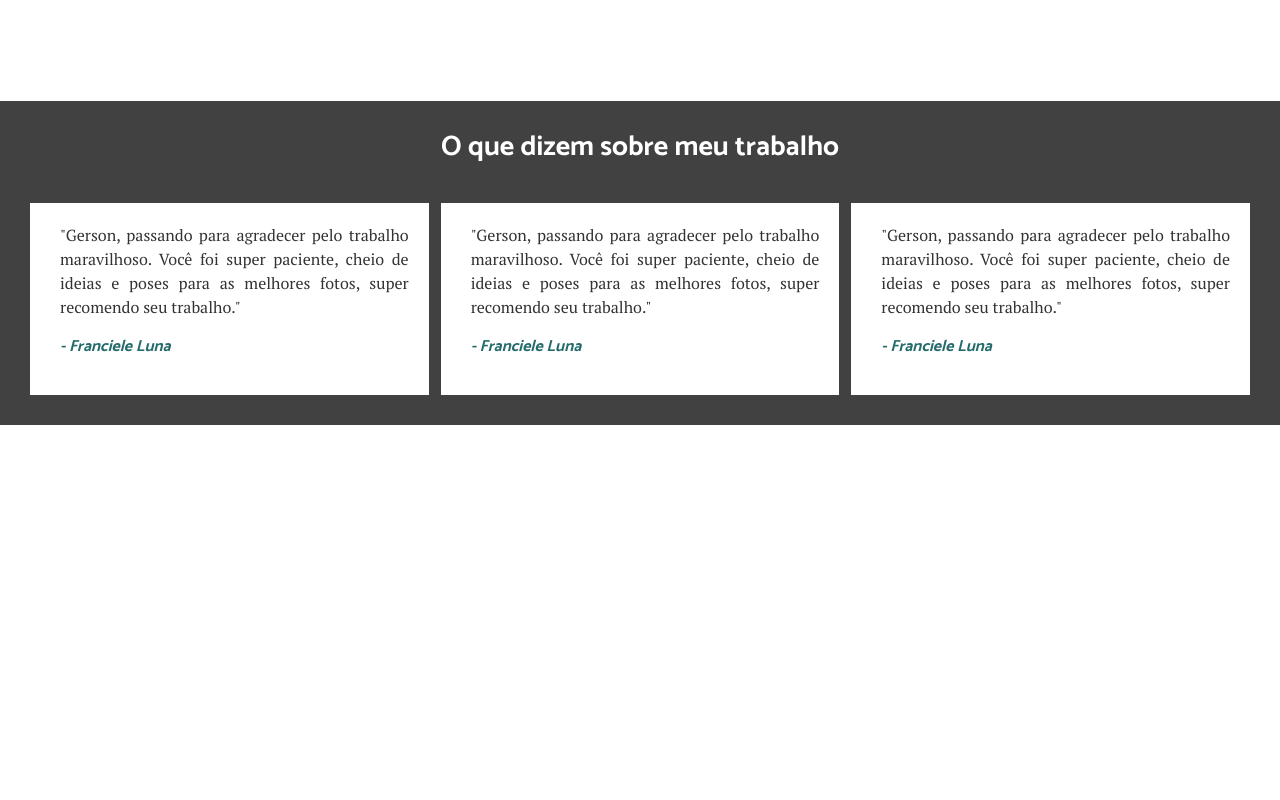
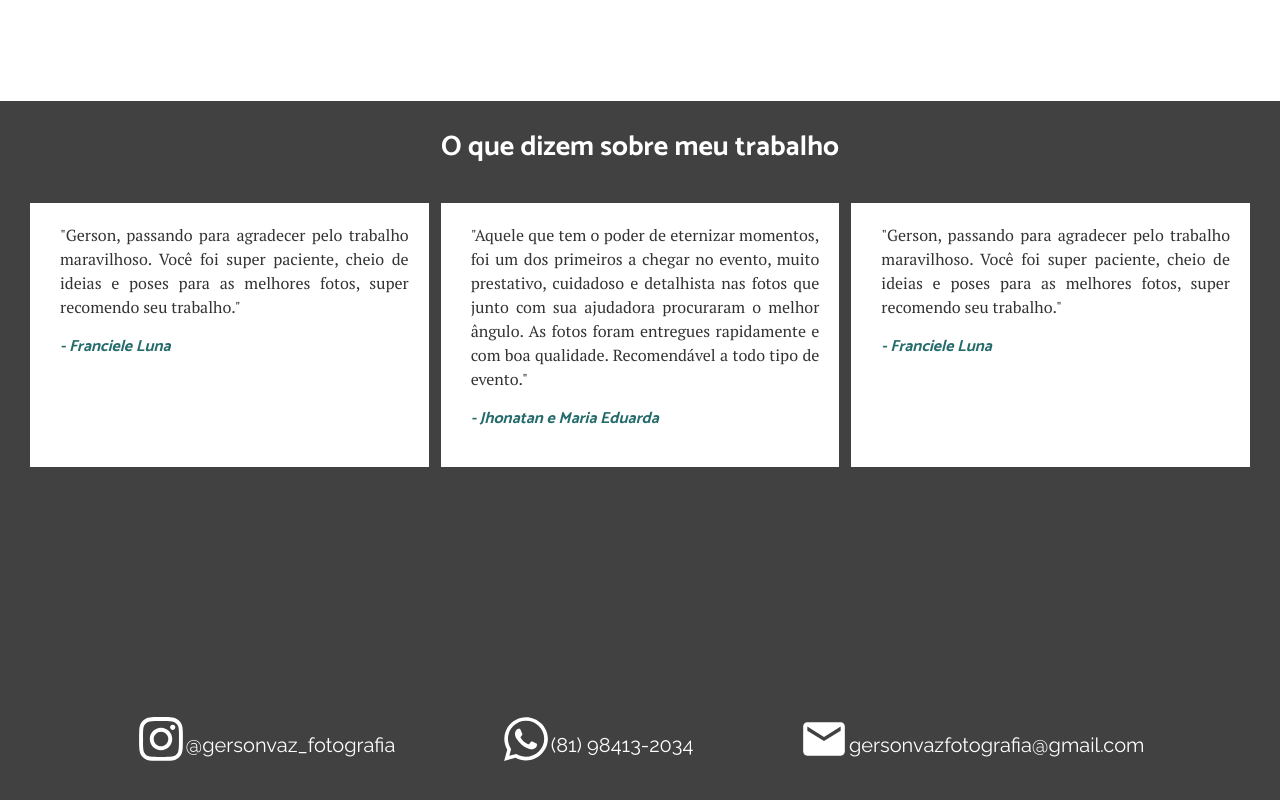
Before and after one commit to filipemelo2002/Photographer-Corner, a React (Create React App) app: page / in a window 1280 px wide. Shown: the part 1637-2437 px from the top of the page. Before the commit the page ends 2062 px from the top, so only its background shows below. Built offline with nearby package versions, Linux system fonts and the light colour scheme.

Commit message:
Contact info added

```diff
--- a/src/pages/home/index.js
+++ b/src/pages/home/index.js
@@ -5,7 +5,8 @@ import Carousel from './carousel'
 import avatar from './img/avatar.jpeg'
 import illustration from './img/illustration.png'
 
-import {FaCamera} from 'react-icons/fa'
+import {FaCamera, FaWhatsapp, FaInstagram} from 'react-icons/fa'
+import {MdMail} from 'react-icons/md'
 import {Button} from 'react-bootstrap'
 
 export default function Home(){
@@ -57,10 +58,10 @@ return (
                 </div>
                 <div className="cardPerson">
                     <section>
-                        <p>"Gerson, passando para agradecer pelo trabalho maravilhoso. Você foi super paciente, cheio de ideias e poses para as melhores fotos, super recomendo seu trabalho."</p>
+                        <p>"Aquele que tem o poder de eternizar momentos, foi um dos primeiros a chegar no evento, muito prestativo, cuidadoso e detalhista nas fotos que junto com sua ajudadora procuraram o melhor ângulo. As fotos foram entregues rapidamente e com boa qualidade. Recomendável a todo tipo de evento."</p>
                     </section>
                     <footer>
-                        <p>- Franciele Luna</p>
+                        <p>- Jhonatan e Maria Eduarda</p>
                     </footer>
                 </div>
                 <div className="cardPerson">
@@ -74,6 +75,11 @@ return (
             </div>
 
         </div>
+        <div className="footer">
+            <a href="https://www.instagram.com/gersonvaz_fotografia/"><FaInstagram className="icon"/><span>@gersonvaz_fotografia</span></a>
+            <a href="tel:+558181984132034"><FaWhatsapp className="icon"/><span>(81) 98413-2034</span></a>
+            <a href="mailto:gersonvazfotografia@gmail.com"><MdMail className="icon"/><span>gersonvazfotografia@gmail.com</span></a>
+        </div>
 
     </div>
     )
```
